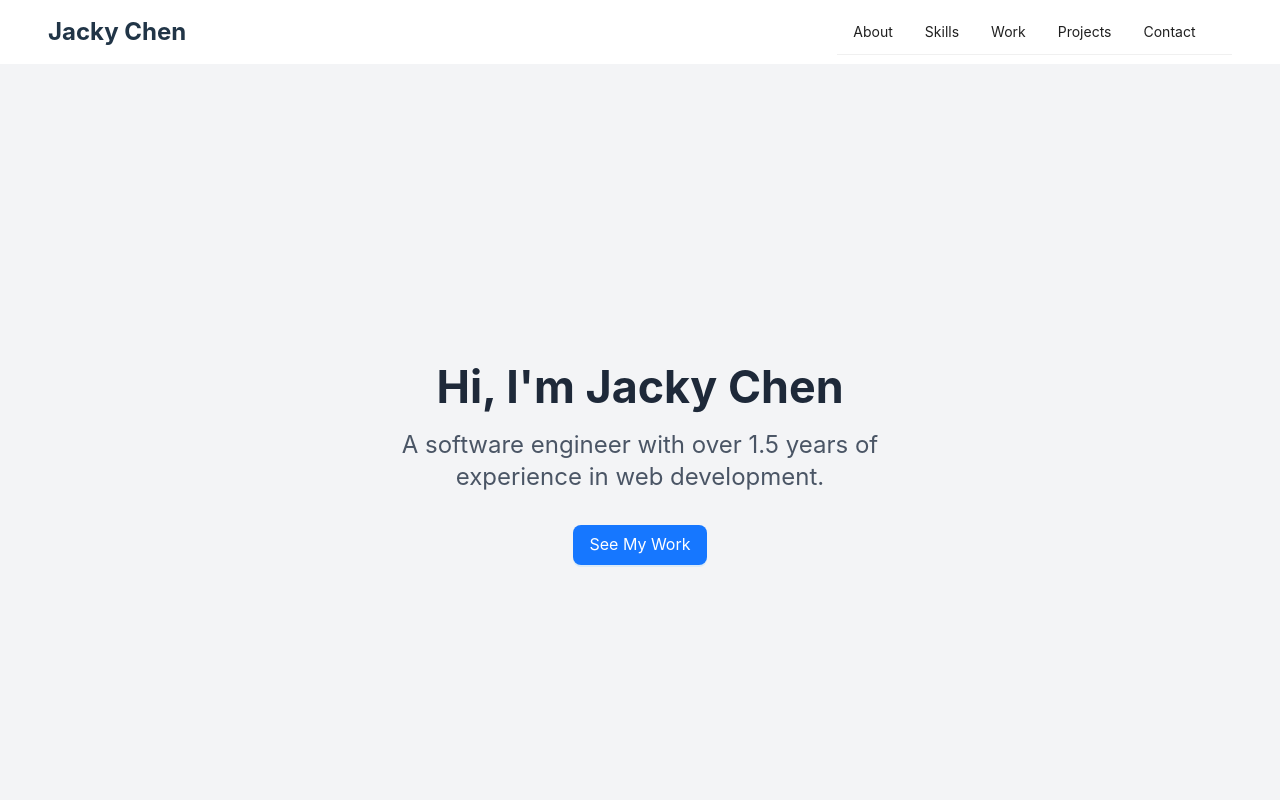
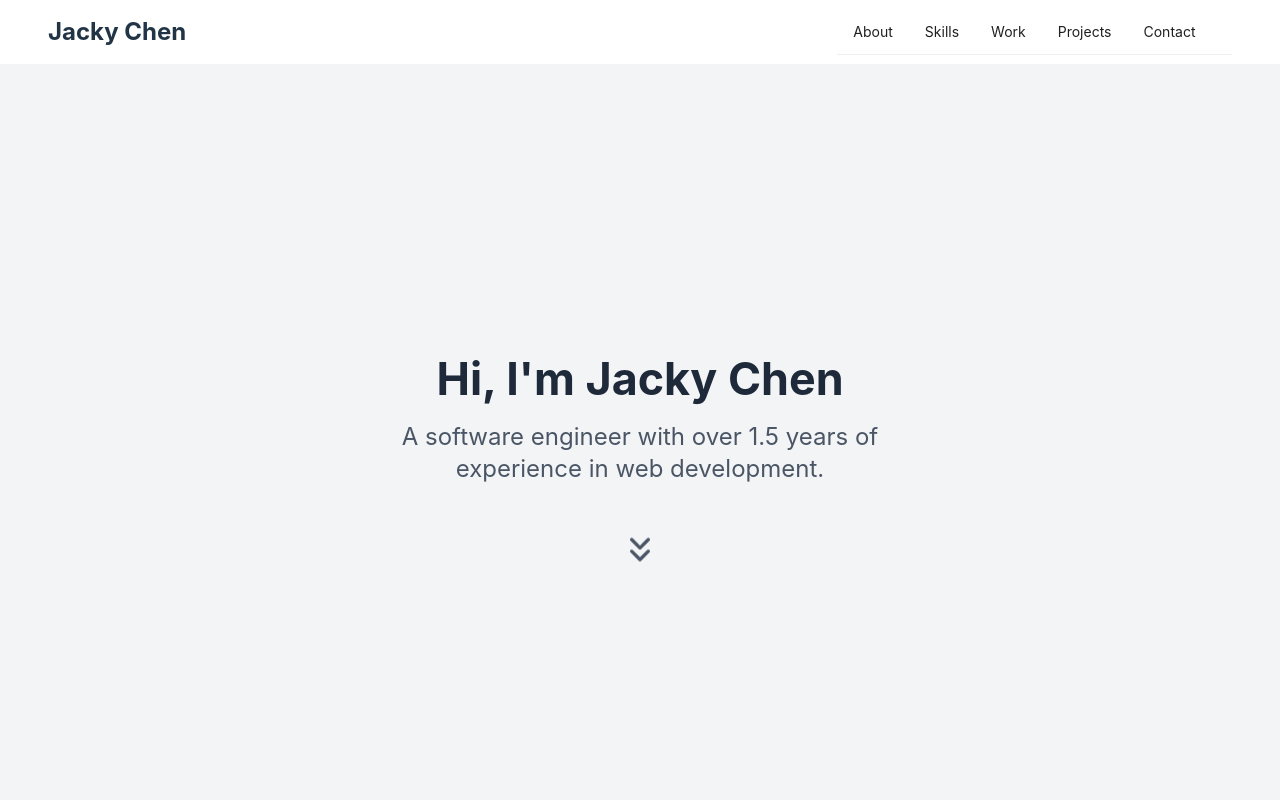
Before and after one commit to TypeErrorEngine2022/Jacky-Chen-Portfolio, a React (Vite) app: page / in a window 1280 px wide. Shown: the top 800 px of the page. Built offline with nearby package versions, Linux system fonts and the light colour scheme.

Commit message:
feat: use scroll down indicator

```diff
--- a/src/sections/Hero.tsx
+++ b/src/sections/Hero.tsx
@@ -1,9 +1,7 @@
-import { Button } from "antd";
-
 const Hero: React.FC = () => (
 	<section
 		id="hero"
-		className="min-h-[100vh] flex flex-col items-center justify-center bg-gray-100 px-4 sm:px-6"
+		className="min-h-[100vh] flex flex-col items-center justify-center bg-gray-100 px-4 sm:px-6 relative"
 	>
 		<div className="text-center max-w-3xl mx-auto">
 			<h1 className="text-4xl sm:text-5xl md:text-6xl font-bold text-gray-800 leading-tight">
@@ -12,14 +10,25 @@ const Hero: React.FC = () => (
 			<p className="text-lg sm:text-xl md:text-2xl mt-4 text-gray-600 max-w-xl mx-auto">
 				A software engineer with over 1.5 years of experience in web development.
 			</p>
-			<Button
-				type="primary"
-				size="large"
-				href="#projects"
-				className="mt-8 text-base sm:text-lg bg-blue-500 hover:bg-blue-600 border-blue-500 hover:border-blue-600"
-			>
-				See My Work
-			</Button>
+		</div>
+		<div className="mt-12 animate-bounce cursor-pointer">
+			<a href="#about" aria-label="Scroll down">
+				<svg
+					xmlns="http://www.w3.org/2000/svg"
+					width="40"
+					height="40"
+					viewBox="0 0 24 24"
+					fill="none"
+					stroke="currentColor"
+					strokeWidth="2"
+					strokeLinecap="round"
+					strokeLinejoin="round"
+					className="text-gray-600"
+				>
+					<path d="M7 13l5 5 5-5"></path>
+					<path d="M7 6l5 5 5-5"></path>
+				</svg>
+			</a>
 		</div>
 	</section>
 );
```
